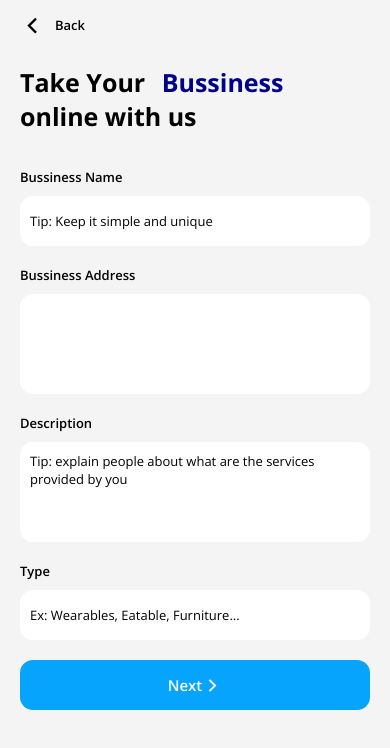
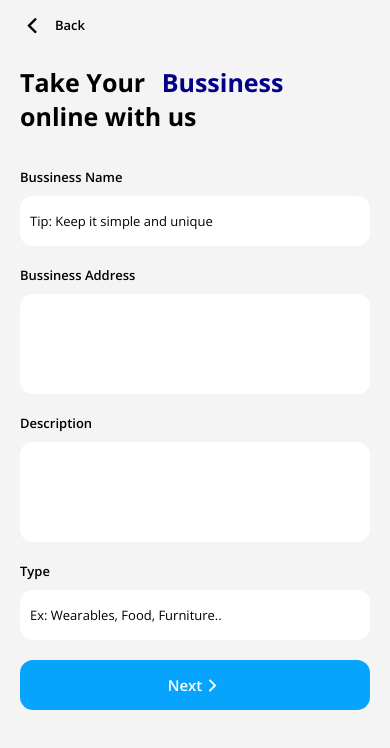
Before and after one commit to marketplace0801/marketplace, a React Native app: screen /createstore in a window 390 px wide. Shown: the top 748 px of the page. Built offline with nearby package versions, Linux system fonts and the light colour scheme.

Commit message:
create store added with image upload

```diff
--- /dev/null
+++ b/components/input.jsx
@@ -0,0 +1,46 @@
+import { TextInput, View, Text, StyleSheet } from "react-native";
+import { secondary, third } from "../theme/light";
+
+export default function Input({state, setState, type, label, placeholder}){
+    return(
+        <View style={styles.inpBox}>
+            <Text style={styles.lable}>{label}</Text>
+            {
+                type === 'inpbox' ? (
+                    <TextInput style={[styles.inp, { height: 100, paddingVertical: 10, textAlignVertical: "top" }]}
+                        value={state}
+                        onChangeText={(val) => setState(val)}
+                        multiline={true} numberOfLines={4}
+                        placeholder={placeholder}/>
+                ) : (
+                        <TextInput style={styles.inp}
+                            value={state}
+                            onChangeText={(val) => setState(val)}
+                            placeholder={placeholder}
+                        />
+                )
+            }
+        </View>
+    )
+}
+
+const styles = StyleSheet.create({
+    inpBox: {
+        marginTop: 20
+    },
+    lable: {
+        fontFamily: 'openMed',
+        fontSize: 13,
+        color: third,
+        marginBottom: 10
+    },
+    inp: {
+        width: '100%',
+        height: 50,
+        backgroundColor: secondary,
+        borderRadius: 13,
+        paddingHorizontal: 10,
+        fontFamily: 'openReg',
+        fontSize: 13
+    },
+})
--- a/screens/dashboard/createStore.jsx
+++ b/screens/dashboard/createStore.jsx
@@ -1,17 +1,34 @@
 import { View, TouchableOpacity, Text, StyleSheet, StatusBar, TextInput, ScrollView, Image } from 'react-native'
-import { gradientH, gradientL, grey, primary, secondary, third } from "../../theme/light";
+import {err, gradientH, gradientL, grey, primary, secondary, Terr, third } from "../../theme/light";
 import Ionicons from '@expo/vector-icons/Ionicons';
-// import * as ImagePicker from 'expo-image-picker'
+import * as ImagePicker from 'expo-image-picker'
+import { useEffect, useState } from 'react';
+import Input from '../../components/input';
 
 //main creation page
-export default function CreateStore(){
+export default function CreateStore({navigation}){
+    const [shop, setShop] = useState('')
+    const [addr, setAddr] = useState('')
+    const [desc, setDesc] = useState('')
+    const [type, setType] = useState('')
+
+
+    const checkField = () => {
+        if (shop === '' | addr === '' | desc === '' | type === ''){
+            return true
+        }else{
+            return false
+        }
+    }
+
+
     return(
         <ScrollView style={styles.container}>
             <View style={styles.topbar}>
-                    <TouchableOpacity>
+                    <TouchableOpacity onPress={() => navigation.pop()}>
                         <Ionicons name="chevron-back-outline" size={25} color={third} />
                     </TouchableOpacity>
-                    <TouchableOpacity>
+                    <TouchableOpacity onPress={() => navigation.pop()}>
                         <Text style={styles.txt}>Back</Text>
                     </TouchableOpacity>
             </View>
@@ -24,25 +41,13 @@ export default function CreateStore(){
                     online with us
                 </Text>
             </View>
-            <View style={styles.inpBox}>
-                <Text style={styles.lable}>Bussiness Name</Text>
-                <TextInput style={styles.inp} placeholder="Tip: Keep it simple and unique"/>
-            </View>
-            <View style={styles.inpBox}>
-                <Text style={styles.lable}>Bussiness Address</Text>
-                <TextInput style={[styles.inp, { height: 100, paddingVertical:10, textAlignVertical: "top" }]} multiline={true} numberOfLines={4} />
-            </View>
-            <View style={styles.inpBox}>
-                <Text style={styles.lable}>Description</Text>
-                <TextInput style={[styles.inp, { height: 100, paddingVertical: 10, textAlignVertical: "top" }]} multiline={true} numberOfLines={4}
-                    placeholder="Tip: explain people about what are the services provided by you"
-                />
-            </View>
-            <View style={styles.inpBox}>
-                <Text style={styles.lable}>Type</Text>
-                <TextInput style={styles.inp} placeholder="Ex: Wearables, Eatable, Furniture..." />
-            </View>
-            <TouchableOpacity style={styles.submit}>
+            <Input state={shop} setState={setShop} label="Bussiness Name" placeholder="Tip: Keep it simple and unique"/>
+            <Input state={addr} setState={setAddr} type={'inpbox'} label="Bussiness Address" />
+            <Input state={desc} setState={setDesc} type={'inpbox'} label="Description" />
+            <Input state={type} setState={setType} type={'inp'} label="Type" placeholder="Ex: Wearables, Food, Furniture.." />
+            <TouchableOpacity style={styles.submit} onPress={() => navigation.navigate('imageupload', {
+                shop, addr, desc, type, checkField
+            })}>
                 <Text style={styles.btnT}>Next</Text>
                 <Ionicons name="chevron-forward-outline" size={20} color={secondary} />
             </TouchableOpacity>
@@ -52,20 +57,34 @@ export default function CreateStore(){
 
 
 //image upload page
-export const ImageUpload = async() => {
+export const ImageUpload = ({route, navigation}) => {
+    const {shop, addr, desc, type, checkField} = route.params;
+
+    const randomImage = 'https://picsum.photos/200/300'
+    const [image, setImage] = useState(randomImage)
+    const [uri, setUri] = useState([])
+    const [checked, setChecked] = useState(checked)
+    const [err, setErr] = useState(false)
 
     const pickImage = async() => {
-
+        let result = await ImagePicker.launchImageLibraryAsync({
+            mediaTypes: ImagePicker.MediaTypeOptions.Images,
+            allowsEditing: true,
+            aspect: [4, 3],
+            quality: 1,
+        });
+        if (!result.cancelled) {
+            setImage(result.uri);
+            setUri(result.uri.split('/'));
+        }
     }
-
-
     return(
         <View style={styles.container}>
             <View style={styles.topbar}>
-                <TouchableOpacity>
+                <TouchableOpacity onPress={() => navigation.pop()}>
                     <Ionicons name="chevron-back-outline" size={25} color={third} />
                 </TouchableOpacity>
-                <TouchableOpacity>
+                <TouchableOpacity onPress={() => navigation.pop()}>
                     <Text style={styles.txt}>Previous</Text>
                 </TouchableOpacity>
             </View>
@@ -74,10 +93,10 @@ export const ImageUpload = async() => {
                     Select Your Image
                 </Text>
             </View>
-            <TouchableOpacity activeOpacity={0.7} style={styles.imgBox}>
+            <TouchableOpacity onPress={() => pickImage()} activeOpacity={0.7} style={styles.imgBox}>
                 <Image
                     source={{
-                        uri: "https://picsum.photos/200/300"
+                        uri: image
                     }}
                     style={styles.img}
                 />
@@ -85,9 +104,36 @@ export const ImageUpload = async() => {
                     <Text style={styles.tagtxt}>Change Image</Text>
                 </View>
             </TouchableOpacity>
-            <Text style={[styles.lable, {marginTop:15, marginLeft:5, fontFamily:'openReg'}]}>
-                    Selected Image : random_image.jpg
+            <Text style={[styles.lable, {marginTop:15, marginLeft:5, fontFamily:'openMed', color:grey}]}>
+                    Selected Image : {
+                        image != randomImage ? uri[uri.length - 1] : 'random_image.jpg'
+                    }
             </Text>
+            <View style={styles.check}>
+                <TouchableOpacity onPress={() => setChecked(!checked)} style={styles.checkbox}>
+                    {
+                        checked ?
+                            <Ionicons name="checkmark" size={19} color={third} />
+                        : null
+                    }
+                </TouchableOpacity>
+                <Text style={styles.chetxt}>
+                    By creating the store, you are accepting to
+                    our terms and conditions
+                </Text>
+            </View>
+            <TouchableOpacity style={checked ? styles.submit : [styles.submit, { backgroundColor: 'lightblue' }]} disabled={!checked} onPress={() => console.log(
+                {shop, desc, addr, type, image}
+            )}>
+                <Text style={styles.btnT}>Create Store</Text>
+            </TouchableOpacity>
+            {
+                err ? (
+                    <Text style={styles.error}>
+                        Fields cannot be empty
+                    </Text>
+                ) : null
+            }
         </View>
     )
 }
@@ -192,5 +238,40 @@ const styles = StyleSheet.create({
         fontFamily:'openMed',
         fontSize:13,
     },
+    check:{
+        width:'100%',
+        height:'auto',
+        flexDirection:'row',
+        marginTop:50,
+        marginLeft:5
+    },
+    checkbox:{
+        width:20,
+        height:20,
+        backgroundColor: 'lightgrey',
+        borderWidth:1,
+        borderColor:'grey',
+        borderRadius:5,
+        marginRight:10,
+        justifyContent:'center',
+        alignItems:'center'
+    },
+    chetxt:{
+        width:270,
+        fontFamily:'openMed'
+    },
+    error: {
+        fontFamily: 'openMed',
+        fontSize: 13,
+        color: Terr,
+        textAlign: 'center',
+        width: 'auto',
+        height: 'auto',
+        backgroundColor: err,
+        borderWidth: 1,
+        borderColor: Terr,
+        borderRadius: 10,
+        paddingVertical: 10
+    }
 
 })
--- a/screens/user/profile.jsx
+++ b/screens/user/profile.jsx
@@ -1,10 +1,10 @@
 import {StyleSheet, StatusBar, View, TouchableOpacity, Text, Image} from 'react-native'
 import { primary } from '../../theme/light'
 
-export default function Profile(){
+export default function Profile({navigation}){
     return(
-        <View style={styles.container}>
-            <TouchableOpacity>
+        <View style={styles.container} >
+            <TouchableOpacity onPress={() => navigation.navigate('createstore')}>
                 <Text>
                     create store
                 </Text>
--- a/theme/light.jsx
+++ b/theme/light.jsx
@@ -2,6 +2,7 @@ const primary = '#F4F4F4'
 const secondary = '#FFF'
 const third = '#000'
 const grey = '#888888'
+const checkbox = '#ABA8A8'
 
 const gradientL = '#06A4FC'
 const gradientH = '#79B2D1'
@@ -12,4 +13,4 @@ const Tsuccess = '#2400FF'
 const err = '#FFE8E8'
 const Terr = '#FF0000'
 
-export {primary, secondary, third, grey, gradientH, gradientL, sucess, Tsuccess, err, Terr}
+export { primary, secondary, third, grey, gradientH, gradientL, sucess, Tsuccess, err, Terr, checkbox }
```
Also changed, not shown: 1 other file (tests, documents, lock files or other folders).
